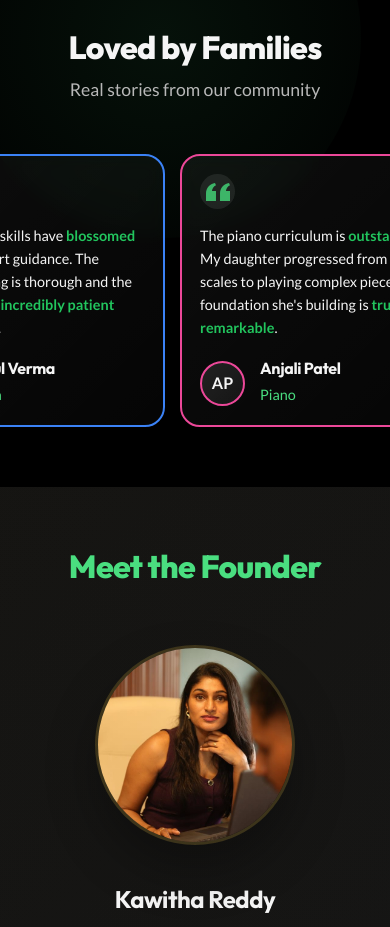
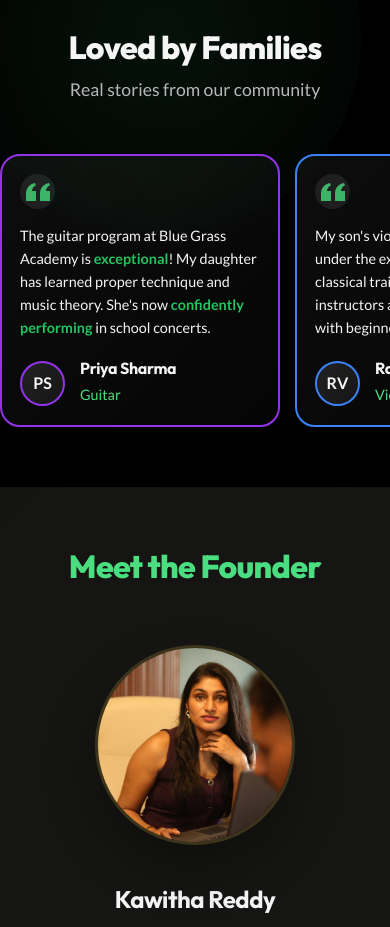
Before and after one commit to PreethamMR22/vilas-anna, a React (Vite) app: page / in a window 390 px wide. Shown: the part 5360-6287 px from the top of the page. Built offline with nearby package versions, Linux system fonts and the light colour scheme.

Commit message:
scroll issue fixed for testimonials

```diff
--- a/src/components/TestimonialCarousel.css
+++ b/src/components/TestimonialCarousel.css
@@ -191,6 +191,31 @@
     .carousel-controls {
         display: none;
     }
+
+    /* Enable smooth scrolling on mobile */
+    .carousel-container {
+        overflow-x: auto;
+        overflow-y: hidden;
+        scroll-behavior: smooth;
+        -webkit-overflow-scrolling: touch;
+        scroll-snap-type: x mandatory;
+        scrollbar-width: none; /* Firefox */
+        -ms-overflow-style: none; /* IE/Edge */
+    }
+
+    .carousel-container::-webkit-scrollbar {
+        display: none; /* Chrome/Safari/Opera */
+    }
+
+    .carousel-track {
+        transform: none !important;
+        transition: none !important;
+    }
+
+    .testimonial-card {
+        scroll-snap-align: center;
+        scroll-snap-stop: always;
+    }
 }
 
 @media (max-width: 480px) {
--- a/src/components/TestimonialCarousel.jsx
+++ b/src/components/TestimonialCarousel.jsx
@@ -1,4 +1,4 @@
-import React, { useState, useEffect } from 'react';
+import React, { useState, useEffect, useRef } from 'react';
 import { motion } from 'framer-motion';
 import './TestimonialCarousel.css';
 
@@ -88,13 +88,24 @@ const TestimonialCarousel = () => {
 
     const [currentIndex, setCurrentIndex] = useState(0);
     const [isAutoPlaying, setIsAutoPlaying] = useState(true);
+    const [isMobile, setIsMobile] = useState(false);
+    const carouselRef = useRef(null);
 
-    // Duplicate testimonials for infinite scroll effect
-    const duplicatedTestimonials = [...testimonials, ...testimonials];
+    // Check if mobile device
+    useEffect(() => {
+        const checkMobile = () => {
+            setIsMobile(window.innerWidth <= 768);
+        };
 
-    // Auto-scroll functionality
+        checkMobile();
+        window.addEventListener('resize', checkMobile);
+
+        return () => window.removeEventListener('resize', checkMobile);
+    }, []);
+
+    // Auto-scroll functionality (only for desktop)
     useEffect(() => {
-        if (!isAutoPlaying) return;
+        if (!isAutoPlaying || isMobile) return;
 
         const interval = setInterval(() => {
             setCurrentIndex((prevIndex) => {
@@ -106,10 +117,12 @@ const TestimonialCarousel = () => {
         }, 4000); // Change slide every 4 seconds
 
         return () => clearInterval(interval);
-    }, [isAutoPlaying, testimonials.length]);
+    }, [isAutoPlaying, isMobile, testimonials.length]);
 
-    // Handle manual navigation
+    // Handle manual navigation (only for desktop)
     const handlePrev = () => {
+        if (isMobile) return;
+
         setIsAutoPlaying(false);
         setCurrentIndex((prevIndex) => {
             if (prevIndex <= 0) {
@@ -123,6 +136,8 @@ const TestimonialCarousel = () => {
     };
 
     const handleNext = () => {
+        if (isMobile) return;
+
         setIsAutoPlaying(false);
         setCurrentIndex((prevIndex) => {
             if (prevIndex >= testimonials.length - 1) {
@@ -135,8 +150,10 @@ const TestimonialCarousel = () => {
         setTimeout(() => setIsAutoPlaying(true), 10000);
     };
 
-    // Calculate transform for carousel
+    // Calculate transform for carousel (only for desktop)
     const getTransform = () => {
+        if (isMobile) return 'none';
+
         const cardWidth = 380; // Width of each card
         const gap = 30; // Gap between cards
         const offset = currentIndex * (cardWidth + gap);
@@ -165,12 +182,12 @@ const TestimonialCarousel = () => {
                     Real stories from our community
                 </motion.p>
 
-                <div className="carousel-container">
+                <div className="carousel-container" ref={carouselRef}>
                     <div
                         className="carousel-track"
                         style={{
                             transform: getTransform(),
-                            transition: isAutoPlaying ? 'none' : 'transform 0.5s ease-in-out'
+                            transition: isAutoPlaying || isMobile ? 'none' : 'transform 0.5s ease-in-out'
                         }}
                     >
                         {testimonials.map((testimonial, index) => (
```
